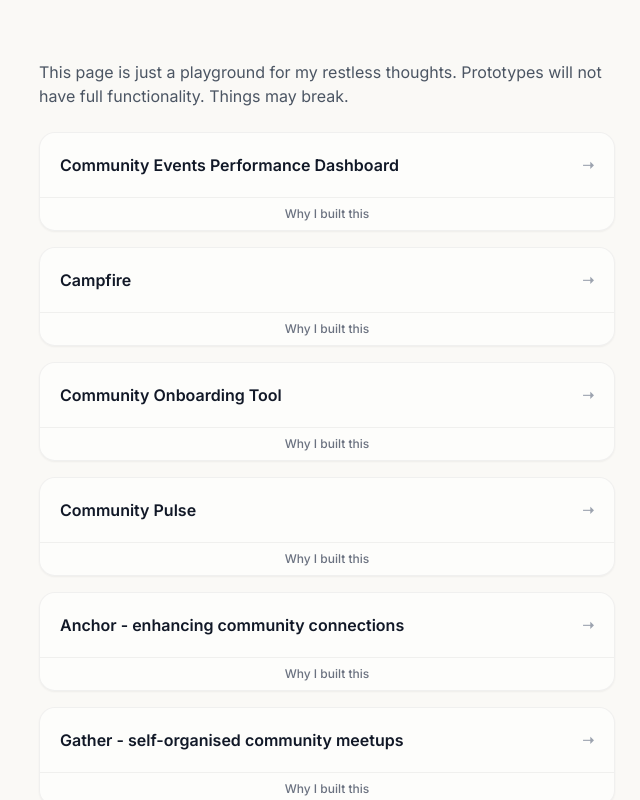
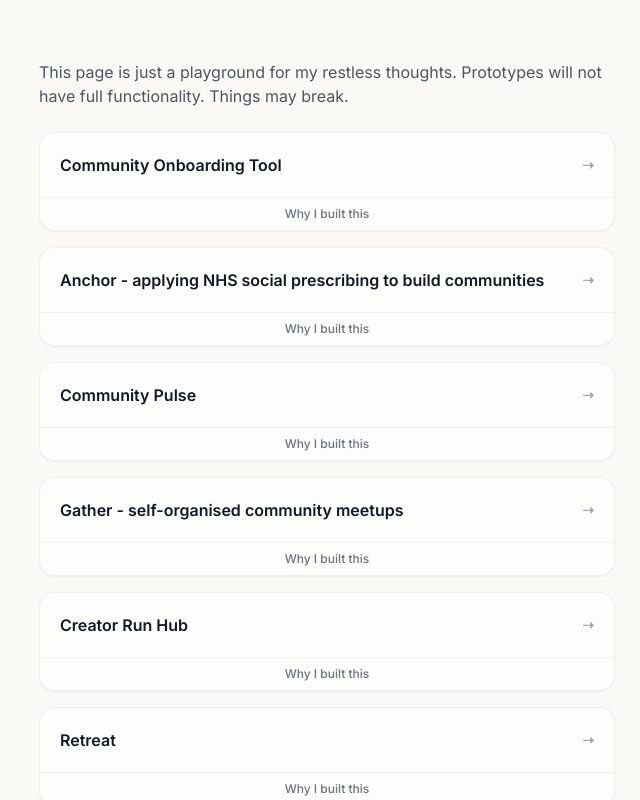
Before and after one commit to glastara/personal-website, a Next.js app: page /experiments in a window 1280 px wide. Shown: the top 800 px of the page, without its empty margins (313-953 px from the left). Built offline with nearby package versions, Linux system fonts and the light colour scheme.

Commit message:
Reordering experiments

```diff
--- a/app/experiments/page.tsx
+++ b/app/experiments/page.tsx
@@ -15,35 +15,15 @@
 
 const experiments: Experiment[] = [
   {
-    title: "Community Events Performance Dashboard",
-    href: "https://irl-event-dashboard.lovable.app",
-    problem: "Brands find it difficult to capture the ROI of IRL community events.",
-    solution:
-      "Events dashboard (or extension to existing analytics platform) that measures & fully captures the ROI of in-person community events. NOTE: far more metrics can/should be added, these are just a few that came to mind.",
-  },
-  {
-    title: "Campfire",
-    href: "https://community-campfire.lovable.app",
-    problem: "Lack of genuine relationships between online community members.",
-    solution:
-      "Mini-app where subscribers (i.e. community members) record short voice notes based on a weekly prompt set by a creator's team. Others can listen and react. Plus weekly digest with next prompt & 3 highlighted voicenote entries & best responses from last week. Not as full-on & time-consuming to organise as a podcast, but more human than a chatroom or email.",
-  },
-  {
     title: "Community Onboarding Tool",
     href: "https://community-onboarding-tool.lovable.app",
-    problem: "Most communities onboard members with a welcome email, possibly a link to a dead Discord server, and not much else. This leaves community members at risk of feeling lonely and isolated within the community, reducing their likelihood of future engagement.",
+    problem:
+      "Most communities onboard members with a welcome email, possibly a link to a dead Discord server, and not much else. This leaves community members at risk of feeling lonely and isolated within the community, reducing their likelihood of future engagement.",
     solution:
       "New community members are taken to an app that provides them with a structured onboarding journey. Takes 5 mins, identifies what helps them find a sense of belonging, and immediately directs them to personalised recommendations for community activities based on their answers.",
   },
   {
-    title: "Community Pulse",
-    href: "https://well-room--taranglasson.replit.app",
-    problem: "Hard for creators to assess community wellbeing, and for community members to find the best events to boost their wellbeing if they’re feeling down.",
-    solution:
-      "Anonymous weekly check-in tool for community members: logs how they’re feeling (eventually via a rigorous, science-backed psychometric survey), and suggests a local IRL community meetup if they're struggling. For creators/community organisers, tool tracks community wellbeing & trends over time, and suggests IRL meetups to organise specifically designed to improve community wellbeing.",
-  },
-  {
-    title: "Anchor - enhancing community connections",
+    title: "Anchor - applying NHS social prescribing to build communities",
     href: "https://anchor-community-connect-app.lovable.app",
     problem: (
       <>
@@ -89,25 +69,36 @@
     ),
   },
   {
+    title: "Community Pulse",
+    href: "https://well-room--taranglasson.replit.app",
+    problem:
+      "Hard for creators to assess community wellbeing, and for community members to find the best events to boost their wellbeing if they’re feeling down.",
+    solution:
+      "Anonymous weekly check-in tool for community members: logs how they’re feeling (eventually via a rigorous, science-backed psychometric survey), and suggests a local IRL community meetup if they're struggling. For creators/community organisers, tool tracks community wellbeing & trends over time, and suggests IRL meetups to organise specifically designed to improve community wellbeing.",
+  },
+  {
     title: "Gather - self-organised community meetups",
     href: "https://gather-local-creators.lovable.app",
-    problem: "No easy way for creators’ communities to self-organise meetups without the creator being the bottleneck.",
+    problem:
+      "No easy way for creators’ communities to self-organise meetups without the creator being the bottleneck.",
     solution:
       "Local meetup platform that lets community members host & attend events in their city under a creator’s brand. Creators set the culture & guidelines; communities do the organising. A scalable way for creators to grow their communities IRL.",
   },
   {
+    title: "Creator Run Hub",
+    href: "https://creator-run-hub.lovable.app",
+    problem:
+      "Everyone seems to be starting or joining a run club, but there isn’t an easy way for content creators to set up and organise them.",
+    solution:
+      "White-label run club platform specifically designed to help content creators organise run clubs with their community members. Includes customisable landing page with creator branding (e.g. The Morning Run Club), ability to find & host runs and set up chapters across multiple cities.",
+  },
+  {
     title: "Retreat",
     href: "https://retreat-hosting-and-booking.lovable.app",
-    problem: "Retreats are a high-value IRL community activity, but it’s difficult for creators to host & manage them (usually organised via emails and DMs).",
+    problem:
+      "Retreats are a high-value IRL community activity, but it’s difficult for creators to host & manage them (usually organised via emails and DMs).",
     solution:
       "Creator retreat hosting & booking platform. Creators can list retreats (e.g. business-focused workshops, content hackathons, wellness retreats, etc.) and community members can apply to attend.",
-  },
-  {
-    title: "Creator Run Hub",
-    href: "https://creator-run-hub.lovable.app",
-    problem: "Everyone seems to be starting or joining a run club, but there isn’t an easy way for content creators to set up and organise them.",
-    solution:
-      "White-label run club platform specifically designed to help content creators organise run clubs with their community members. Includes customisable landing page with creator branding (e.g. The Morning Run Club), ability to find & host runs and set up chapters across multiple cities.",
   },
   {
     title: "GoodGiving",
@@ -118,17 +109,34 @@
       "Attendees choose charity to donate % of their ticket price to, see which charities others donate to, and connect with each other. Charitable giving as a way to build connections, aligning people being a common, and beneficial, cause.",
   },
   {
+    title: "Community Events Performance Dashboard",
+    href: "https://irl-event-dashboard.lovable.app",
+    problem:
+      "Brands find it difficult to capture the ROI of IRL community events.",
+    solution:
+      "Events dashboard (or extension to existing analytics platform) that measures & fully captures the ROI of in-person community events. NOTE: far more metrics can/should be added, these are just a few that came to mind.",
+  },
+  {
     title: "IRL Community Event Planner",
     href: "https://irl-community-eventplanner.lovable.app/",
     problem:
       "Content creators are often unsure how to facilitate IRL connections with followers & build engagement.",
     solution:
-      "Recommends IRL events for content creators to plan based on location, budget + other needs, then generates ‘Community Kit’ with suggested event agenda, sample invite message, follow-up actions post-event & interactive activity.",
+      "Recommends IRL events for content creators to plan based on location, budget and other needs, then generates ‘Community Kit’ with suggested event agenda, sample invite message, follow-up actions post-event & interactive activity.",
+  },
+  {
+    title: "Campfire",
+    href: "https://community-campfire.lovable.app",
+    problem:
+      "Lack of genuine relationships between online community members.",
+    solution:
+      "Mini-app where subscribers (i.e. community members) record short voice notes based on a weekly prompt set by a creator's team. Others can listen and react. Plus weekly digest with next prompt & 3 highlighted voicenote entries & best responses from last week. Not as full-on & time-consuming to organise as a podcast, but more human than a chatroom or email.",
   },
   {
     title: "Community Passport",
     href: "https://community-passport1.lovable.app",
-    problem: "Hard to meet like-minded people IRL in digital era (at least outside a dating context).",
+    problem:
+      "Hard to meet like-minded people IRL in digital era (at least outside of a dating context).",
     solution:
       "Linktree for IRL connections. Allows you to create a micro-bio 'passport' where you fill out basic info about what you're looking to connect about, your interests, preferred meetup vibe, and when you're free. You can then share it & connect IRL with others on the Community Passport Directory. V2 would allow for proper filtering by location, interests, etc.",
   },
```
